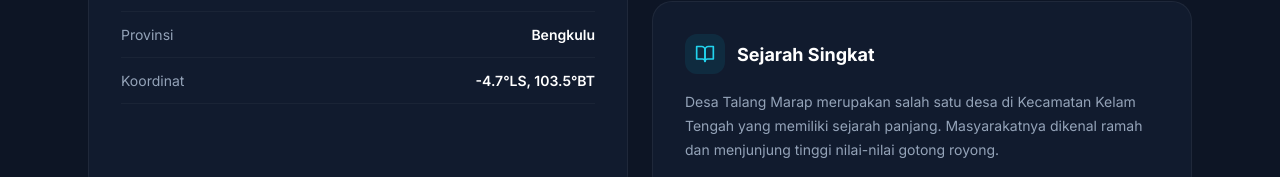
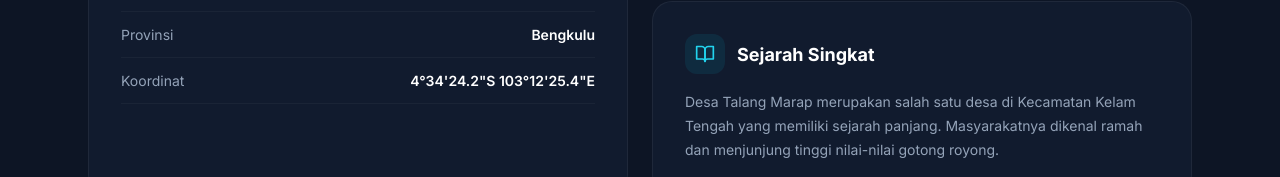
Before and after one commit to ReffkiAndreaPratama/KKN146108, a Next.js app: page / in a window 1280 px wide. Shown: the part 2036-2213 px from the top of the page. Built offline with nearby package versions, Linux system fonts and the light colour scheme; no server answers; the database is empty.

Commit message:
fix: koordinat dan embed maps ke lokasi asli Desa Talang Marap

```diff
--- a/src/components/sections/TentangDesaSection.tsx
+++ b/src/components/sections/TentangDesaSection.tsx
@@ -11,7 +11,7 @@ const INFO = [
   { label: "Kecamatan", value: "Kelam Tengah" },
   { label: "Kabupaten", value: "Kaur" },
   { label: "Provinsi", value: "Bengkulu" },
-  { label: "Koordinat", value: "-4.7°LS, 103.5°BT" },
+  { label: "Koordinat", value: "4°34'24.2\"S 103°12'25.4\"E" },
 ];
 
 const POTENSI = [
@@ -75,8 +75,8 @@ export default function TentangDesaSection() {
           <div style={{ display:"flex", flexDirection:"column", gap:24 }}>
             <motion.div initial={{ opacity:0, y:12 }} animate={v?{opacity:1,y:0}:{}} transition={{ delay:.25 }}
               style={{ background:"#111b2e", border:"1px solid rgba(255,255,255,0.06)", borderRadius:20, padding:12, flex:1, minHeight:200, overflow:"hidden" }}>
-              <iframe src="https://www.google.com/maps/embed?pb=!1m18!1m12!1m3!1d63752.48!2d103.4!3d-4.65!2m3!1f0!2f0!3f0!3m2!1i1024!2i768!4f13.1!3m3!1m2!1s0x2e1f5b5b5b5b5b5b%3A0x0!2sKelam+Tengah%2C+Kaur%2C+Bengkulu!5e0!3m2!1sid!2sid!4v1234567890"
-                width="100%" height="100%" style={{ borderRadius:12, border:"none" }} allowFullScreen loading="lazy" title="Map" />
+              <iframe src="https://www.google.com/maps/embed?pb=!1m18!1m12!1m3!1d3981.234!2d103.20697!3d-4.57339!2m3!1f0!2f0!3f0!3m2!1i1024!2i768!4f13.1!3m3!1m2!1s0x0%3A0x0!2zNMKwMzQnMjQuMiJTIDEwM8KwMTInMjUuNCJF!5e0!3m2!1sid!2sid!4v1700000000000"
+                width="100%" height="100%" style={{ borderRadius:12, border:"none" }} allowFullScreen loading="lazy" title="Peta Desa Talang Marap" />
             </motion.div>
             <motion.div initial={{ opacity:0, y:12 }} animate={v?{opacity:1,y:0}:{}} transition={{ delay:.3 }}
               style={{ background:"#111b2e", border:"1px solid rgba(255,255,255,0.06)", borderRadius:20, padding:32 }}>
```
